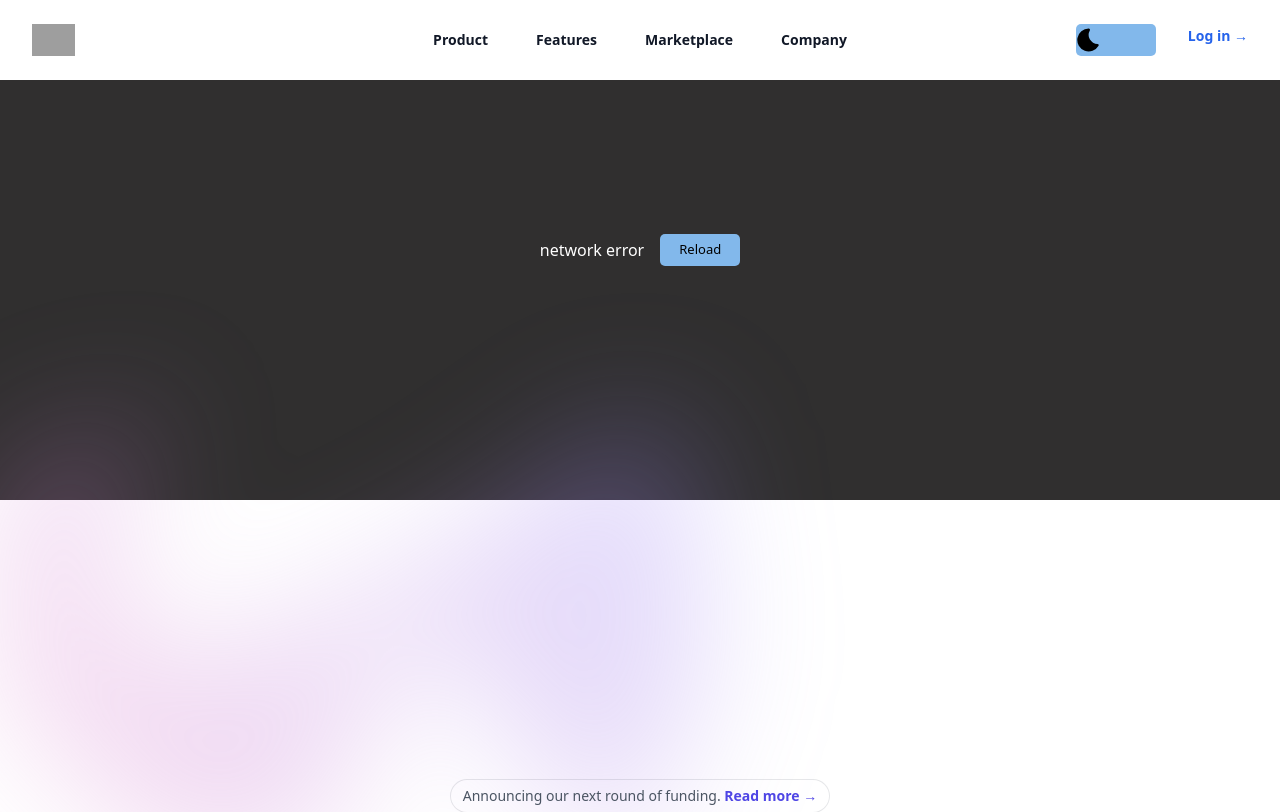
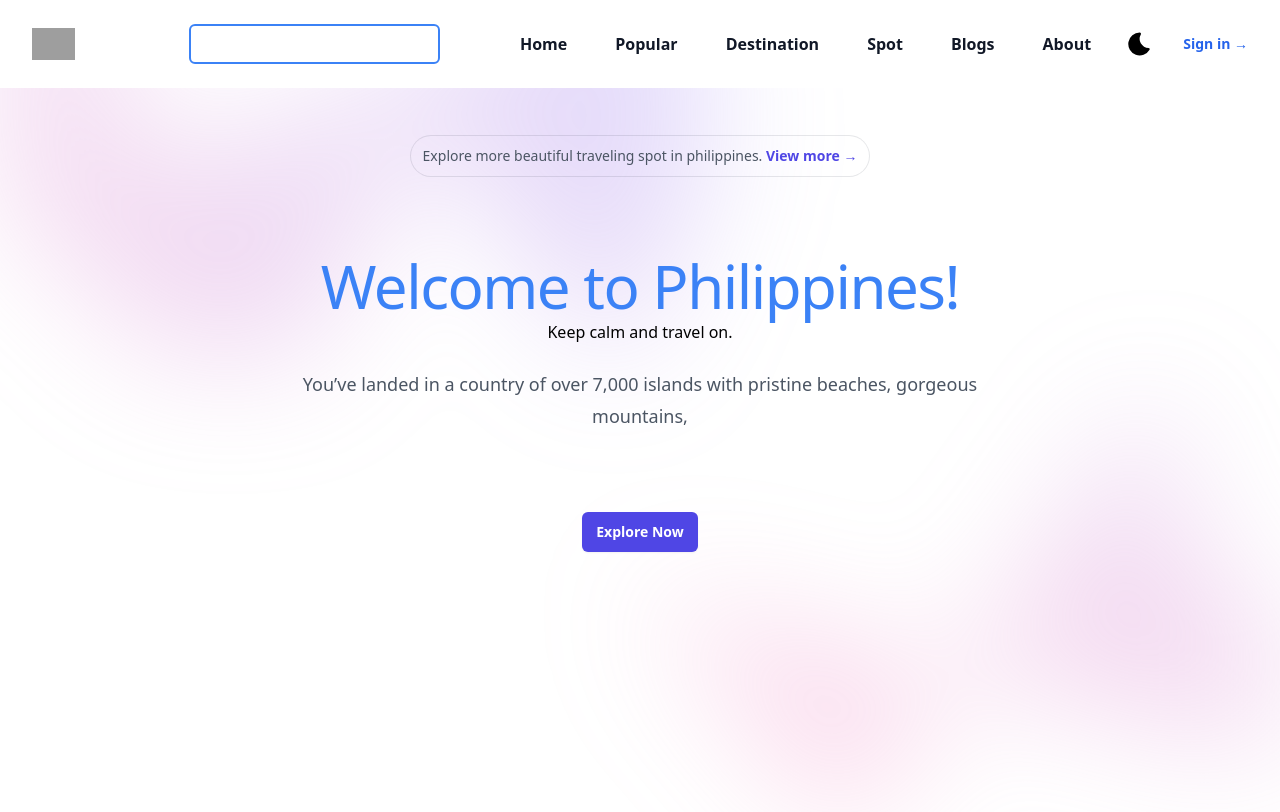
Before and after one commit to cpe-prog/travelSpot, a React (Vite) app: page / in a window 1280 px wide. Shown: the top 812 px of the page. Built offline with nearby package versions, Linux system fonts and the light colour scheme; grey boxes are pictures that could not be loaded.

Commit message:
feat: implement home page

```diff
--- a/index.html
+++ b/index.html
@@ -7,43 +7,11 @@
 		<title>Travel Spot</title>
 	</head>
 	<body>
-		<style>
-			* {
-				padding: 0;
-				margin: 0;
-			}
-			body {
-				background-color: #302f2f;
-			}
-			.network-error {
-				display: flex;
-				justify-content: center;
-				align-items: center;
-				height: 500px;
-				width: auto;
-			}
-			p {
-				color: white;
-				font-size: medium;
-				margin-right: 1rem;
-			}
-			button {
-				background-color: #82b8eb;
-				font-size: small;
-				font-style: normal;
-				color: black;
-				width: 5rem;
-				height: 2rem;
-				border: none;
-				border-radius: 5px;
-				cursor: pointer;
-			}
-		</style>
-		<div class="network-error">
-			<p>network error</p>
-			<button>Reload</button>
+		<div id="root">
+			An unhandled error has occurred.
+			<a class="reload" href="">Reload</a>
+			<a class="dismiss">🗙</a>
 		</div>
-		<div id="root"></div>
 		<script type="module" src="/src/main.jsx"></script>
 	</body>
 </html>
--- a/src/App.jsx
+++ b/src/App.jsx
@@ -4,17 +4,19 @@ import { Bars3Icon, XMarkIcon } from '@heroicons/react/24/outline';
 import './styles/tailwind.css';
 
 const navigation = [
-	{ name: 'Product', href: '#' },
-	{ name: 'Features', href: '#' },
-	{ name: 'Marketplace', href: '#' },
-	{ name: 'Company', href: '#' },
+	{ name: 'Home', href: '#' },
+	{ name: 'Popular', href: '#' },
+	{ name: 'Destination', href: '#' },
+	{ name: 'Spot', href: '#' },
+	{ name: 'Blogs', href: '#' },
+	{ name: 'About', href: '#' },
 ];
 
 export default function Example() {
 	const [mobileMenuOpen, setMobileMenuOpen] = useState(false);
 
 	return (
-		<div className="bg-white">
+		<div className="bg-white w-full">
 			<header className="fixed bg-inherit inset-x-0 top-0 z-50">
 				<nav
 					className="flex items-center justify-between p-6 lg:px-8"
@@ -22,13 +24,18 @@ export default function Example() {
 				>
 					<div className="flex lg:flex-1">
 						<a href="#" className="-m-1.5 p-1.5">
-							<span className="sr-only">Your Company</span>
 							<img
 								className="h-8 w-auto"
 								src="https://tailwindui.com/img/logos/mark.svg?color=indigo&shade=600"
 								alt=""
 							/>
 						</a>
+					</div>
+					<div className="mr-20">
+						<input
+							className="border-solid border-2 border-blue-500 rounded-md text-left font-medium text-gray-400 text-md p-2 outline-none h-10 hover:border-gray-400"
+							type="search"
+						/>
 					</div>
 					<div className="flex lg:hidden">
 						<button
@@ -45,7 +52,7 @@ export default function Example() {
 							<a
 								key={item.name}
 								href={item.href}
-								className="text-sm font-semibold leading-6 text-gray-900"
+								className="text-md font-semibold leading-6 text-gray-900 hover:text-blue-600"
 							>
 								{item.name}
 							</a>
@@ -69,7 +76,7 @@ export default function Example() {
 								href="#"
 								className="text-sm font-semibold leading-6 text-blue-600 font-sans"
 							>
-								Log in <span aria-hidden="true">&rarr;</span>
+								Sign in <span aria-hidden="true">&rarr;</span>
 							</a>
 						</div>
 					</div>
@@ -118,7 +125,7 @@ export default function Example() {
 										href="#"
 										className="-mx-3 block rounded-lg px-3 py-2.5 text-base font-semibold leading-7 text-gray-900 hover:bg-gray-50"
 									>
-										Log in
+										Sign in
 									</a>
 								</div>
 							</div>
@@ -140,37 +147,31 @@ export default function Example() {
 						}}
 					/>
 				</div>
-				<div className="mx-auto max-w-2xl py-32 sm:py-48 lg:py-56">
-					<div className="hidden sm:mb-8 sm:flex sm:justify-center">
-						<div className="relative rounded-full px-3 py-1 text-sm leading-6 text-gray-600 ring-1 ring-gray-900/10 hover:ring-gray-900/20">
-							Announcing our next round of funding.{' '}
+				<div className="mx-auto max-w-3xl py-32 sm:py-48 lg:py-20">
+					<div className="hidden sm:mb-20 sm:flex sm:justify-center">
+						<div className="relative rounded-full px-3 py-2 text-sm leading-6 text-gray-600 ring-1 ring-gray-900/10 hover:ring-gray-900/20">
+							Explore more beautiful traveling spot in philippines.{' '}
 							<a href="#" className="font-semibold text-indigo-600">
 								<span className="absolute inset-0" aria-hidden="true" />
-								Read more <span aria-hidden="true">&rarr;</span>
+								View more <span aria-hidden="true">&rarr;</span>
 							</a>
 						</div>
 					</div>
 					<div className="text-center">
-						<h1 className="text-4xl font-bold tracking-tight text-gray-900 sm:text-6xl">
-							Data to enrich your online business
+						<h1 className="text-3xl mb-1 tracking-tight text-blue-500 font-sans sm:text-6xl">
+							Welcome to Philippines!{' '}
 						</h1>
+						<h2 className="font-medium">Keep calm and travel on.</h2>
 						<p className="mt-6 text-lg leading-8 text-gray-600">
-							Anim aute id magna aliqua ad ad non deserunt sunt. Qui irure qui
-							lorem cupidatat commodo. Elit sunt amet fugiat veniam occaecat
-							fugiat aliqua.
+							You’ve landed in a country of over 7,000 islands with pristine
+							beaches, gorgeous mountains,
 						</p>
 						<div className="mt-10 flex items-center justify-center gap-x-6">
 							<a
 								href="#"
-								className="rounded-md bg-indigo-600 px-3.5 py-2.5 text-sm font-semibold text-white shadow-sm hover:bg-indigo-500 focus-visible:outline focus-visible:outline-2 focus-visible:outline-offset-2 focus-visible:outline-indigo-600"
+								className="rounded-md bg-indigo-600 mt-10 px-3.5 py-2.5 text-sm font-semibold text-white shadow-sm hover:bg-indigo-500 focus-visible:outline focus-visible:outline-2 focus-visible:outline-offset-2 focus-visible:outline-indigo-600"
 							>
-								Get started
-							</a>
-							<a
-								href="#"
-								className="text-sm font-semibold leading-6 text-gray-900"
-							>
-								Learn more <span aria-hidden="true">→</span>
+								Explore Now
 							</a>
 						</div>
 					</div>
```
